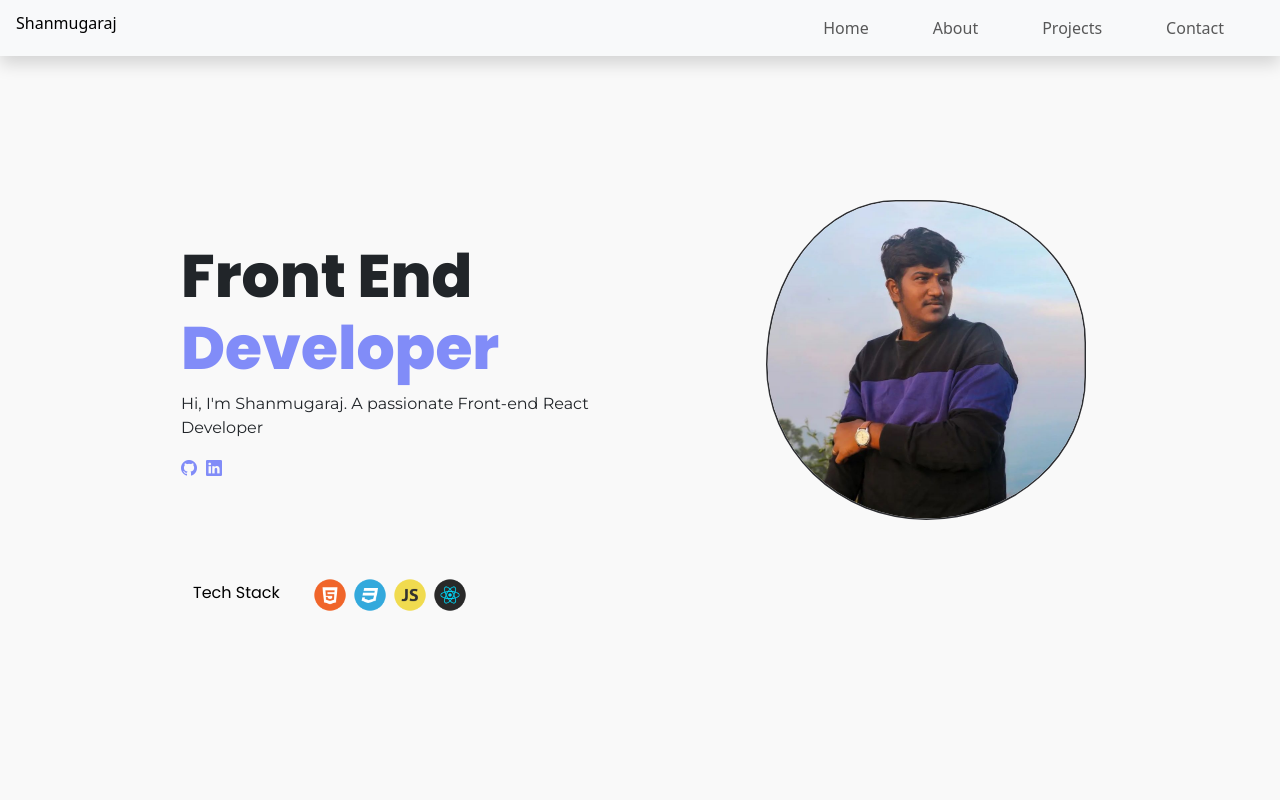
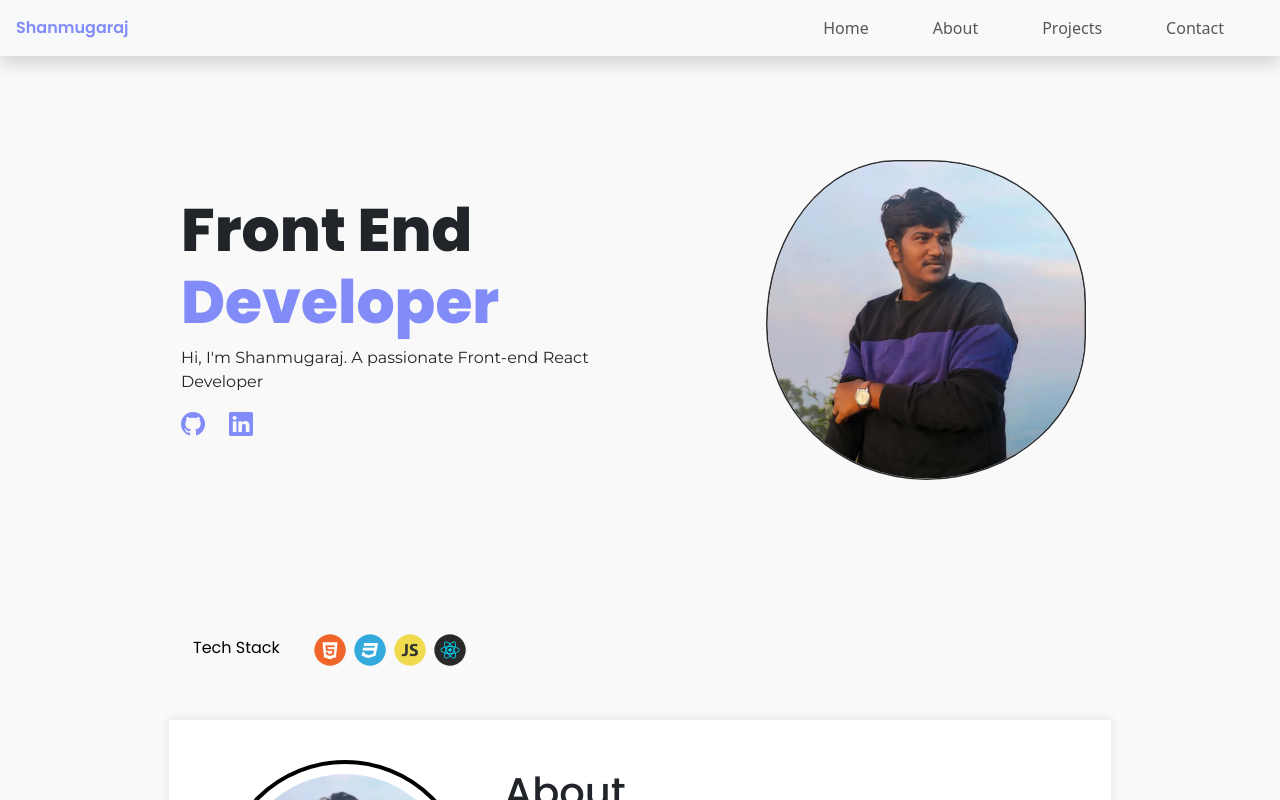
Before and after one commit to shanmugaraj-sekar/portfolio-shanmugaraj, a React (Create React App) app: page / in a window 1280 px wide. Shown: the top 800 px of the page. Built offline with nearby package versions, Linux system fonts and the light colour scheme.

Commit message:
added links to logo

```diff
--- a/src/Components/Footer.jsx
+++ b/src/Components/Footer.jsx
@@ -6,10 +6,10 @@ function Footer() {
     <div className=" container-fluid bg-black footer" id="contact">
       <p className="mb-0 ">Shanmugaraj</p>
       <div className="social-links mt-3 d-flex justify-content-center gap-3 p-2">
-        <a href="#">
+        <a href="https://www.linkedin.com/in/shanmugaraj-sekar/">
           <i className="bi bi-linkedin social"></i>
         </a>
-        <a href="#">
+        <a href="https://github.com/shanmugaraj-sekar">
           <i className="bi bi-github social"></i>
         </a>
       </div>
--- a/src/Components/Home.jsx
+++ b/src/Components/Home.jsx
@@ -18,9 +18,16 @@ export default function Home() {
             <p className="hero-des pt-6">
               Hi, I'm Shanmugaraj. A passionate Front-end React Developer
             </p>
-            <div className="d-flex">
-              <i className="bi bi-github home-share"></i>
-              <i className="bi bi-linkedin home-share"></i>
+            <div className="d-flex gap-4 h4">
+              <a href="https://github.com/shanmugaraj-sekar" target="_black">
+                <i className="bi bi-github home-share"></i>
+              </a>
+              <a
+                href="https://www.linkedin.com/in/shanmugaraj-sekar/"
+                target="_black"
+              >
+                <i className="bi bi-linkedin home-share"></i>
+              </a>
             </div>
           </div>
         </div>
--- a/src/Components/Navbar.jsx
+++ b/src/Components/Navbar.jsx
@@ -1,6 +1,7 @@
 import React from "react";
 import { Navbar, Nav } from "react-bootstrap";
 import logo from "../img/icon-portfolio.png";
+import "../style/home.css";
 
 const NavBar = () => {
   return (
@@ -12,7 +13,7 @@ const NavBar = () => {
       className="fixed-top shadow"
     >
       <Navbar.Brand href="#home" className="ps-10 ps-3">
-        <h6>Shanmugaraj</h6>
+        <h6 className="nav-txt">Shanmugaraj</h6>
       </Navbar.Brand>
       <Navbar.Toggle aria-controls="responsive-navbar-nav" />
       <Navbar.Collapse id="responsive-navbar-nav" className="pe-5">
--- a/src/style/about.css
+++ b/src/style/about.css
@@ -26,7 +26,6 @@
         width: 90% !important;
         padding: 15px;
     }
-
 }
 
 
@@ -62,3 +61,13 @@
 
 
 }
+
+@media only screen and (min-width:460px) and (max-width:820px) {
+
+    .about-img {
+        width: 220px;
+        height: 220px;
+
+    }
+
+}
--- a/src/style/home.css
+++ b/src/style/home.css
@@ -1,4 +1,13 @@
 @import url('https://fonts.googleapis.com/css2?family=Alegreya:wght@400;500;600;700&family=Cinzel:wght@400;500;600;700;800;900&family=Lora&family=Montserrat:wght@100;200;300;400;500;600;700;800;900&family=Poppins:wght@200;300;400;500;600;800;900&family=Raleway:wght@100;200;300;400&family=Rubik:wght@300;400&display=swap');
+
+.nav-txt {
+    font-family: 'Poppins', sans-serif;
+    font-weight: 600;
+    color: #818cf8;
+    padding: 0%;
+    margin: 0;
+}
+
 
 
 .footer {
@@ -145,6 +154,24 @@
         width: 90% !important;
     }
 
+    .home {
+        height: 100vh;
+        align-items: center;
+        display: flex;
+    }
+
+}
+
+@media only screen and (min-width:424px) {
+    .home {
+        margin-top: -40px;
+        height: fit-content;
+
+    }
+
+    .home-con {
+        height: fit-content;
+    }
 }
 
 .hero-title span {
--- a/src/style/work.css
+++ b/src/style/work.css
@@ -157,7 +157,7 @@
 /* #skill */
 
 .skill-con {
-    margin-top: -50px;
+    margin-top: 50px;
 }
 
 .skill-img {
@@ -188,10 +188,6 @@
         margin-bottom: -30px;
     }
 
-    .skill-con {
-        margin-top: 50px;
-    }
-
     .skill-head {
         padding-right: 0%;
         padding: 0%;
@@ -199,9 +195,18 @@
 
 }
 
-@media only screen and (max-width:920px) {
+@media only screen and (max-width:330px) {
     .skill-con {
-        margin-top: 50px;
+        margin-top: 0px !important;
+        margin-bottom: 50px;
+    }
+
+    .skill-con div {
+        text-align: center;
+    }
+
+    .skill-sec {
+        margin-top: 20px;
     }
 
 }
```
